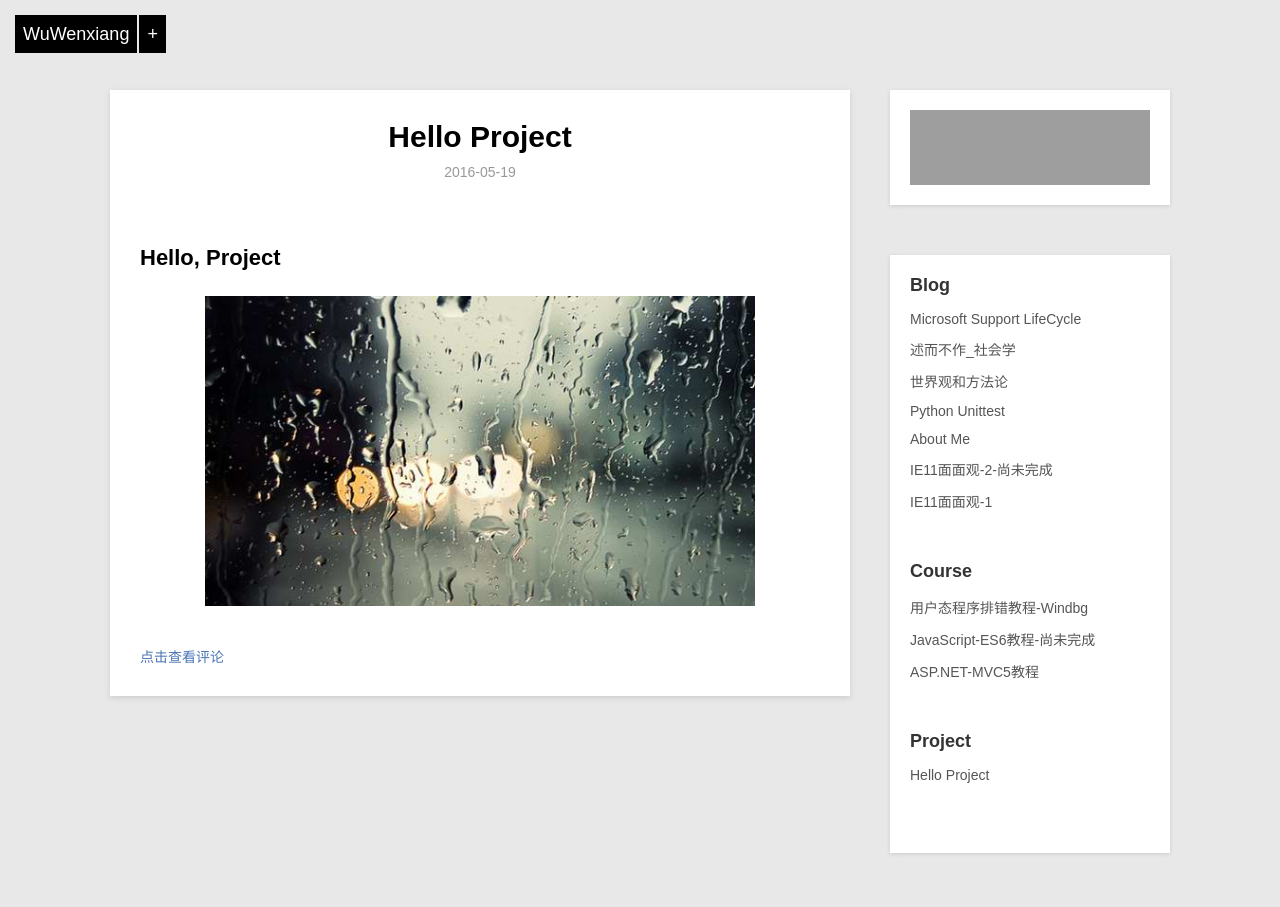
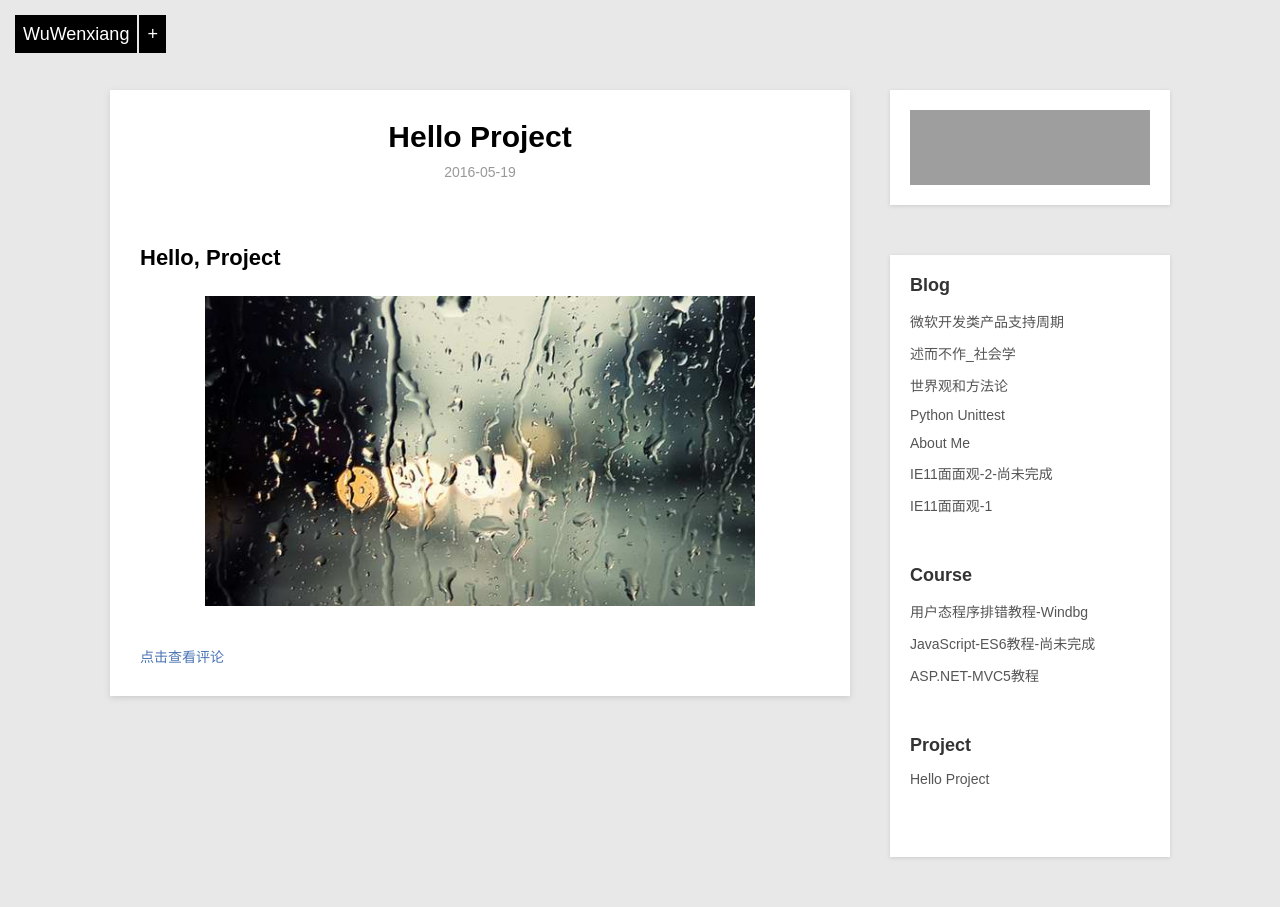
Before and after one commit to wu-wenxiang/wu-wenxiang.github.io, a Jekyll site: the page built from _posts/project/2016-05-19-Todo-List.md, in a window 1280 px wide. Built offline with Jekyll 4.4.1, drawn with Linux system fonts in a browser that asks for light colours; grey boxes are pictures that could not be loaded.

Commit message:
update 2016-06-15-MS-EOS.md

```diff
--- a/_posts/blog/2016-06-15-MS-EOS.md
+++ b/_posts/blog/2016-06-15-MS-EOS.md
@@ -1,8 +1,8 @@
 ---
 layout:         post
-title:          Microsoft Support LifeCycle
+title:          微软开发类产品支持周期
 category:       blog
-description:    总结微软产品支持周期的相关事宜
+description:    总结关于微软开发类产品的技术支持周期的相关事宜
 ---
 
 ## Common
```
